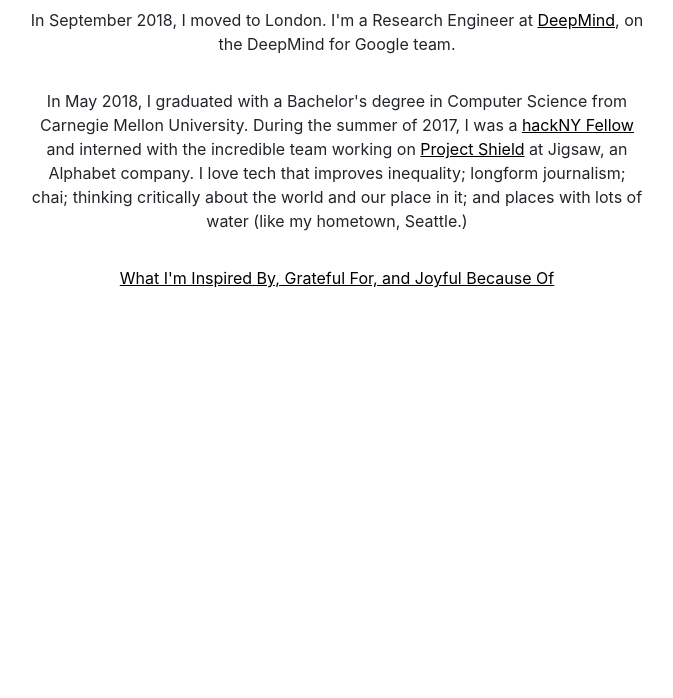
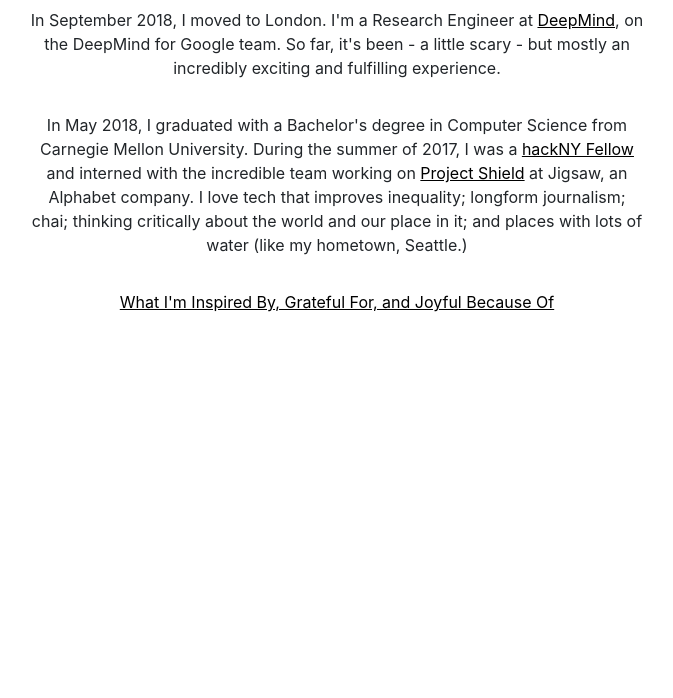
Before and after one commit to shelly/shelly.github.io, a plain HTML site: page index.html in a window 1280 px wide. Shown: the part 230-928 px from the top of the page, without its empty margins (303-976 px from the left). Drawn offline with nearby package versions, Linux system fonts and the light colour scheme.

Commit message:
Update to bio.

```diff
--- a/index.html
+++ b/index.html
@@ -24,7 +24,7 @@
   		<a href="mailto:shelly.bensal@gmail.com"><i class="fas fa-envelope"></i></a> &nbsp;
       </h2>
 
-      <p class="text-center">In September 2018, I moved to London. I'm a Research Engineer at <a href="https://deepmind.com/">DeepMind</a>, on the DeepMind for Google team. </p>
+      <p class="text-center">In September 2018, I moved to London. I'm a Research Engineer at <a href="https://deepmind.com/">DeepMind</a>, on the DeepMind for Google team. So far, it's been - a little scary - but mostly an incredibly exciting and fulfilling experience. </p>
 
       <p class="text-center">In May 2018, I graduated with a Bachelor's degree in Computer Science from Carnegie Mellon University. During the summer of 2017, I was a <a href="http://hackny.org/">hackNY Fellow</a> and interned with the incredible team working on <a href="https://jigsaw.google.com/projects/#project-shield">Project Shield</a> at Jigsaw, an Alphabet company. I love tech that improves inequality; longform journalism; chai; thinking critically about the world and our place in it; and places with lots of water (like my hometown, Seattle.)</p>
 
```
